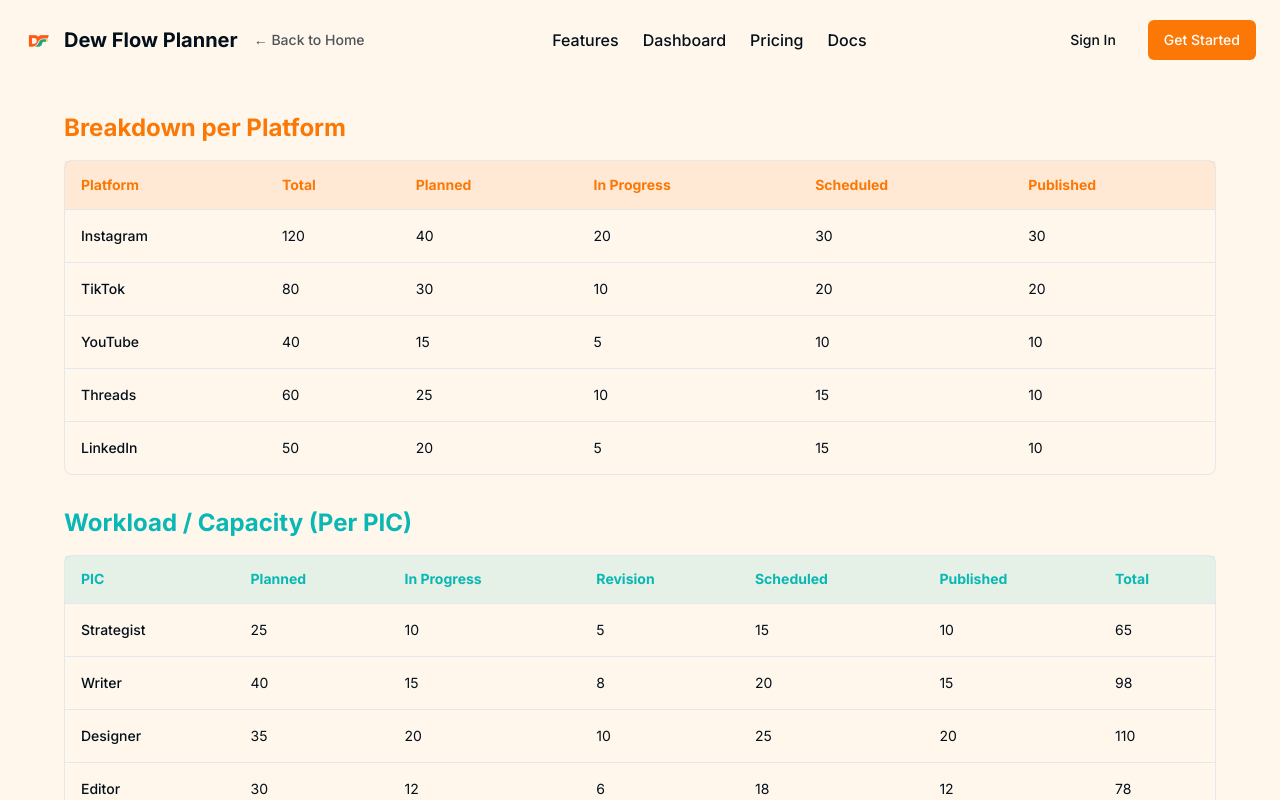
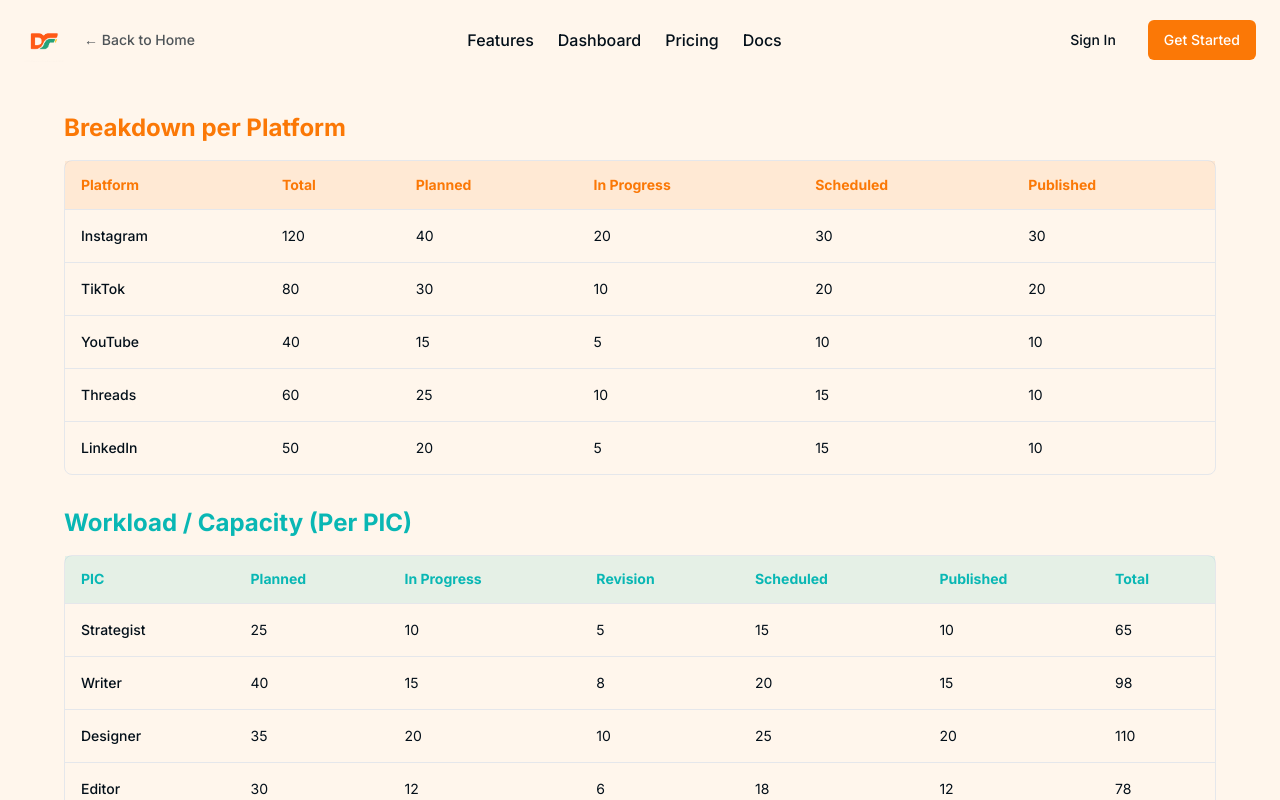
Before and after one commit to pixeldewads-digital/dewplanner, a Next.js app: page /dashboard in a window 1280 px wide. Shown: the top 800 px of the page. Built offline with nearby package versions, Linux system fonts and the light colour scheme.

Commit message:
Increase logo size in Logo component

```diff
--- a/src/components/Logo.tsx
+++ b/src/components/Logo.tsx
@@ -11,11 +11,10 @@
       <Image
         src="/logo/dew-flow-logo.png"
         alt="Dew Flow Planner Logo"
-        width={32}
-        height={32}
-        className="w-7 h-7 md:w-8 md:h-8 transition-transform duration-300 group-hover:scale-105"
+        width={40}
+        height={40}
+        className="w-10 h-10 md:w-11 md:h-11 transition-transform duration-300 group-hover:scale-105"
       />
-      <h1 className="text-xl font-bold text-dark-navy">Dew Flow Planner</h1>
     </Link>
   );
 }
```
